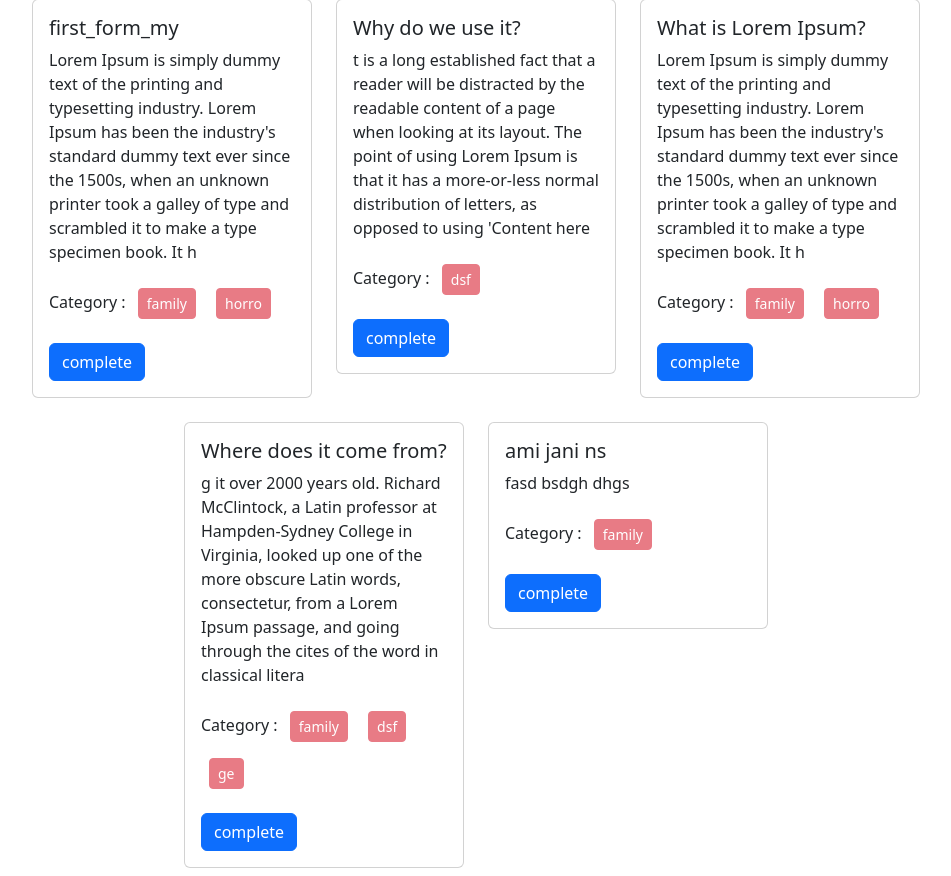
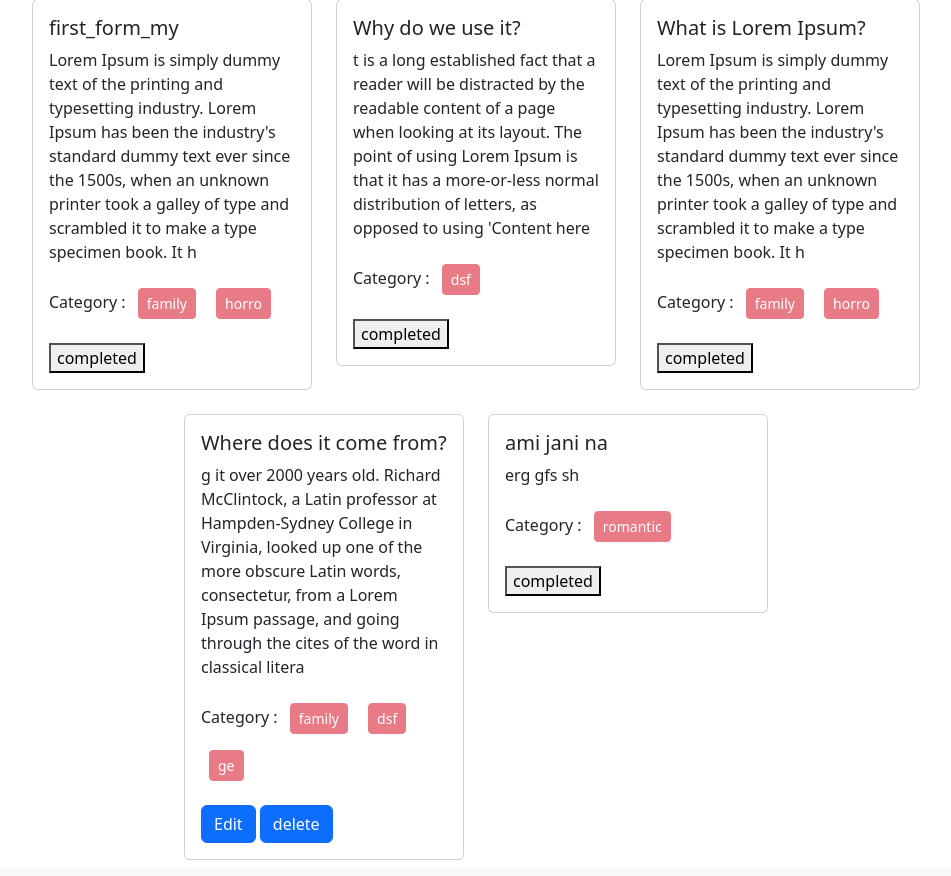
Before and after one commit to Mamungithube/Assigment_3_task_managment, a Django app: page / in a window 1280 px wide. Shown: the part 113-989 px from the top of the page, without its empty margins (164-1115 px from the left). Run offline with Django 5.2, Linux system fonts and the light colour scheme; data comes from the database, SQL or seed files in the repository.

Commit message:
finally done

```diff
--- a/task/models.py
+++ b/task/models.py
@@ -6,6 +6,6 @@
     taskDescription = models.TextField(max_length=250)
     Task_Assign_Date = models.DateField()
     catagory= models.ManyToManyField(Category)
-    _completed = models.BooleanField(default=False)
+    is_completed = models.BooleanField(default=False)
     def __str__(self):
         return self.taskTitle
--- a/templates/index.html
+++ b/templates/index.html
@@ -12,14 +12,13 @@
           <button class="btn btn-danger btn-sm m-2" disabled >{{cat.Category_Name}} </button>
           {% endfor %}
         </p>
-        <div class = "d-flex gap-2">
-        {% if task.is_complated == true %}
-        <a href="" class="btn btn-primary">complete</a>
+        {% if task.is_completed == True %}
+        <button >completed</button>
         {% else %}
         <a href="{% url 'Edit_text' task.id %}" class="btn btn-primary">Edit</a>
         <a href="{% url 'delete' task.id %}" class="btn btn-primary">delete</a>
         {% endif %}
-        </div>
+
 
       </div>
     </div>
```
Also changed, not shown: db.sqlite3, task/migrations/0005_rename__completed_task_is_completed.py (added).
